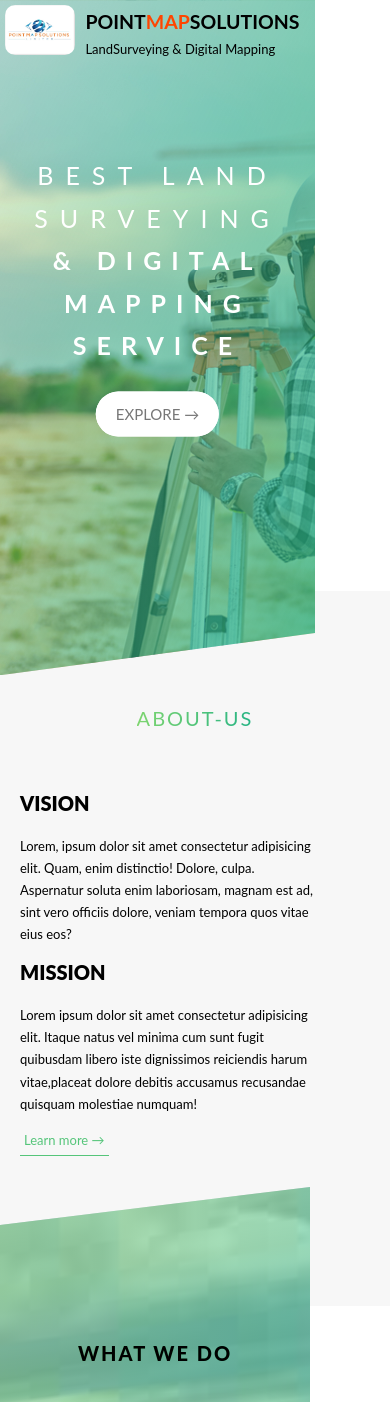
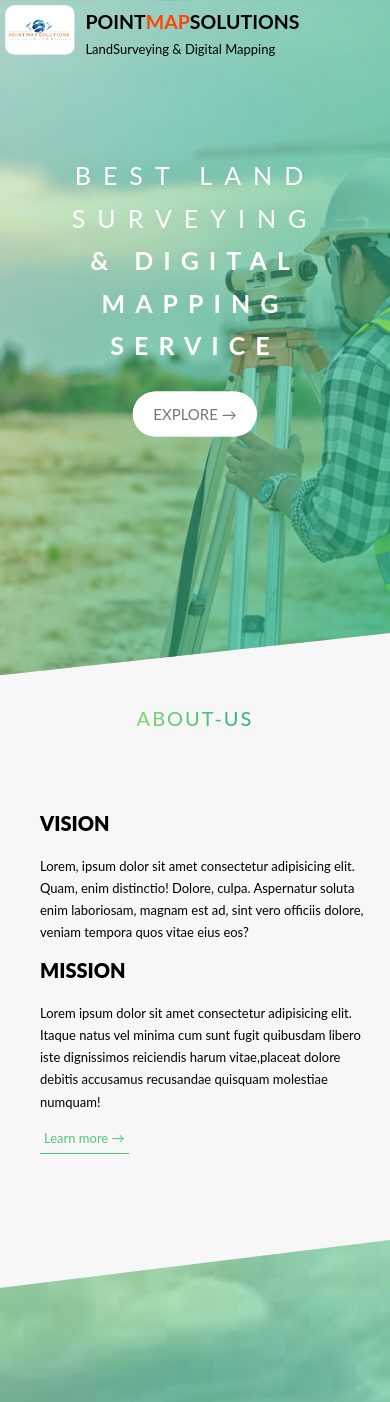
Before and after one commit to Alexkimathi/survey, a React (Create React App) app: page / in a window 390 px wide. Shown: the top 1402 px of the page. Built offline with nearby package versions, Linux system fonts and the light colour scheme.

Commit message:
media querries

```diff
--- a/src/components/About/about.css
+++ b/src/components/About/about.css
@@ -189,12 +189,14 @@
 
   .row .col-1-of-2 {
     width: calc((100% - 2rem) / 1);
+    padding: 2rem;
   }
 
   .paragraph {
     font-size: 1.3rem;
-    width: 90%;
+    width: 100%;
     margin-bottom: 3rem;
+
   }
   .paragraph:not(:last-child) {
     margin-bottom: 1rem;
--- a/src/components/Features/feature.css
+++ b/src/components/Features/feature.css
@@ -33,8 +33,7 @@
     url(../../img/s1.jpg);
   background-size: cover;
   transform: skewY(-7deg);
-  width:29rem;
-  padding: 2rem;
+
 }
 .section-features > * {
   transform: skewY(7deg);
--- a/src/components/Home/home.css
+++ b/src/components/Home/home.css
@@ -212,7 +212,6 @@
 
   .header {
     height: 80vh;
-    width: 31.5rem;
     background-image: linear-gradient(
         to right bottom,
         rgba(126, 213, 111, 0.2),
```
